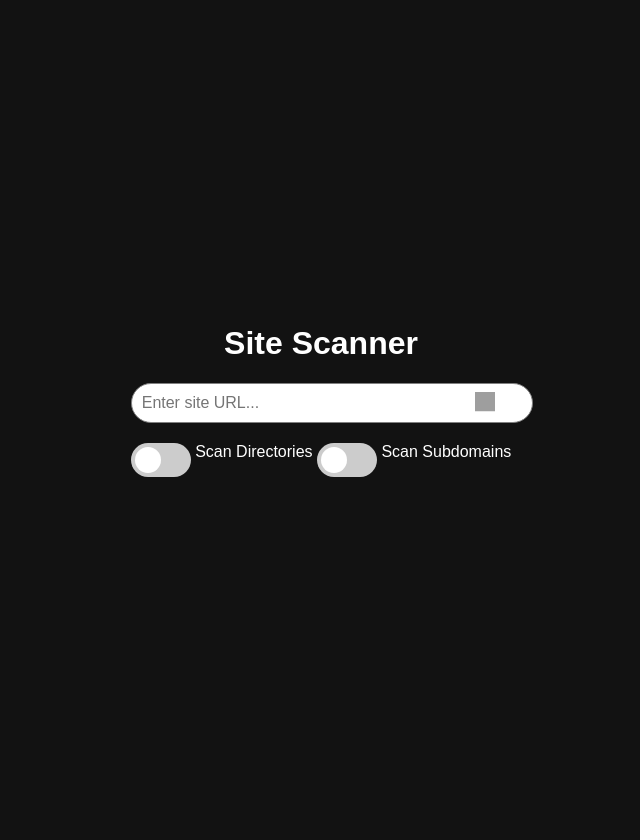
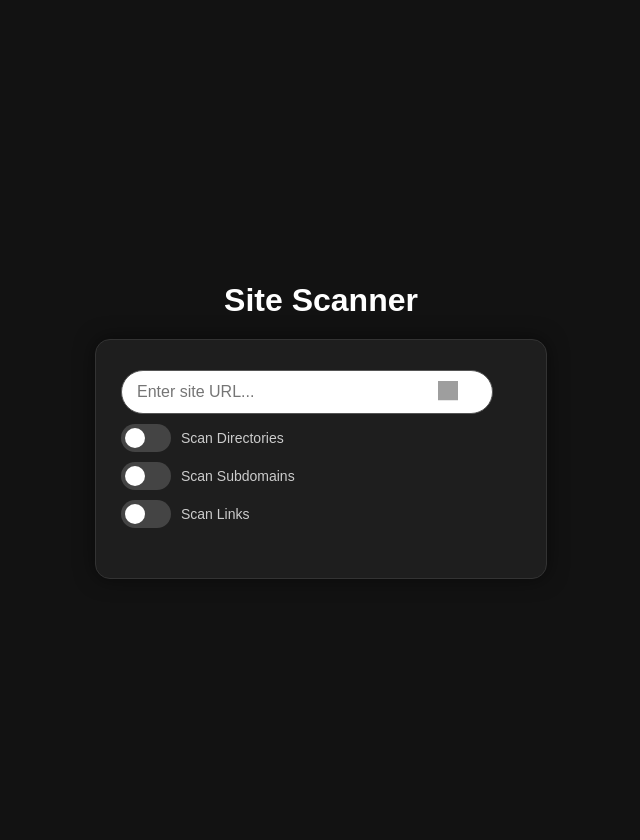
Before and after one commit to Johnermac/noumenon, a Rails app: page / in a window 1280 px wide. Shown: the whole page, without its empty margins (319-959 px from the left). Before the commit the page ends 477 px from the top, so only its background shows below. Run offline with Rails 7, Linux system fonts and the light colour scheme; some libraries are stand-ins or nearby versions; grey boxes are pictures that could not be loaded.

Commit message:
front linked results

```diff
--- a/app/views/home/index.html.erb
+++ b/app/views/home/index.html.erb
@@ -4,6 +4,7 @@
   <meta charset="UTF-8">
   <meta name="viewport" content="width=device-width, initial-scale=1.0">
   <title>Site Scanner</title>
+
   <style>
     body {
       background-color: #121212;
@@ -15,32 +16,48 @@
       height: 100vh;
       margin: 0;
       flex-direction: column;
+      padding: 20px;
+    }
+
+    h1 {
+      margin-bottom: 20px;
+      font-size: 2rem;
+      color: #ffffff;
+      text-align: center;
+    }
+
+    .container {
+      background-color: #1e1e1e;
+      border: 1px solid #333;
+      border-radius: 15px;
+      padding: 30px 25px;
+      width: 90%;
+      max-width: 400px;
+      min-width: 280px;
+      box-shadow: 0 0 20px rgba(0, 0, 0, 0.5);
     }
 
     .form-container {
       display: flex;
-      flex-direction: column; /* Change to column to stack elements vertically */
-      align-items: center;
-      gap: 15px; /* Adjust the spacing between elements */
-      width: 100%; /* Ensure the form takes up the full width */
-      max-width: 100px; /* Limit the maximum width */
+      flex-direction: column;
+      gap: 15px;
+      width: 100%;
     }
 
     .input-container {
       position: relative;
-      width: 100%; /* Double the width of the input container */
-      margin-bottom: 20px; /* Add space below the input container */
+      width: 88%;
     }
 
     input[type="text"] {
-      width: 100%;
-      padding: 10px;
-      border: 1px solid gray;
-      border-radius: 20px;
+      width: 88%;
+      padding: 12px 45px 12px 15px;
+      border: 1px solid #555;
+      border-radius: 25px;
       outline: none;
       font-size: 16px;
-      background-color: white;
-      color: black;
+      background-color: #fff;
+      color: #000;
     }
 
     button {
@@ -51,17 +68,20 @@
       background: none;
       border: none;
       cursor: pointer;
+      padding: 5px;
     }
 
     button img {
       width: 20px;
       height: 20px;
-      filter: invert(0); /* Preto */
+      filter: invert(0); /* Black icon on white input */
     }
 
     .results {
       margin-top: 20px;
       text-align: left;
+      font-size: 15px;
+      word-wrap: break-word;
     }
 
     .found_directories {
@@ -80,12 +100,15 @@
       color: yellow;
     }
 
-    /* Toggle Switch CSS */
+    /* Toggle Switch */
     .toggle-switch {
       position: relative;
       display: inline-block;
-      width: 60px;
-      height: 34px;
+      width: 50px;
+      height: 28px;
+      margin-right: 10px;
+      vertical-align: middle;
+      flex-shrink: 0;
     }
 
     .toggle-switch input {
@@ -101,20 +124,20 @@
       left: 0;
       right: 0;
       bottom: 0;
-      background-color: #ccc;
-      transition: .4s;
-      border-radius: 34px;
+      background-color: #444;
+      transition: .3s;
+      border-radius: 28px;
     }
 
     .slider:before {
       position: absolute;
       content: "";
-      height: 26px;
-      width: 26px;
+      height: 20px;
+      width: 20px;
       left: 4px;
       bottom: 4px;
       background-color: white;
-      transition: .4s;
+      transition: .3s;
       border-radius: 50%;
     }
 
@@ -123,17 +146,17 @@
     }
 
     input:checked + .slider:before {
-      transform: translateX(26px);
+      transform: translateX(22px);
     }
 
-    .label-toggle {
+    .toggle-row {
       display: flex;
       align-items: center;
-      gap: 5px;
-      flex-shrink: 0; /* Prevent the toggle from shrinking */
+      margin: 10px 0;
+      color: #ccc;
+      font-size: 14px;
     }
 </style>
-
 
 
 
@@ -150,17 +173,31 @@
           <img src="https://cdn-icons-png.flaticon.com/512/622/622669.png" alt="Search">
         </button>
       </div>
+
+      <div class="toggle-row">
         <label class="toggle-switch">
-        <input type="checkbox" id="scan-directories-toggle" name="scan_directories" unchecked>
+          <input type="checkbox" id="scan-directories-toggle" name="scan_directories">
           <span class="slider"></span>
         </label>
-      <span> Scan Directories</span>
+        <span>Scan Directories</span>
+      </div>
 
+      <div class="toggle-row">
         <label class="toggle-switch">
-        <input type="checkbox" id="scan-subdomains-toggle" name="scan_subdomains" unchecked>
+          <input type="checkbox" id="scan-subdomains-toggle" name="scan_subdomains">
           <span class="slider"></span>
         </label>
-      <span> Scan Subdomains</span>
+        <span>Scan Subdomains</span>
+      </div>
+
+      <div class="toggle-row">
+        <label class="toggle-switch">
+          <input type="checkbox" id="scan-links-toggle" name="scan_links">
+          <span class="slider"></span>
+        </label>
+        <span>Scan Links</span>
+      </div>
+
     </form>
     <div id="result" class="results"></div> <!-- Here the results will be displayed -->
   </div>
```
Lines whose indentation alone changed are shown as unchanged.
